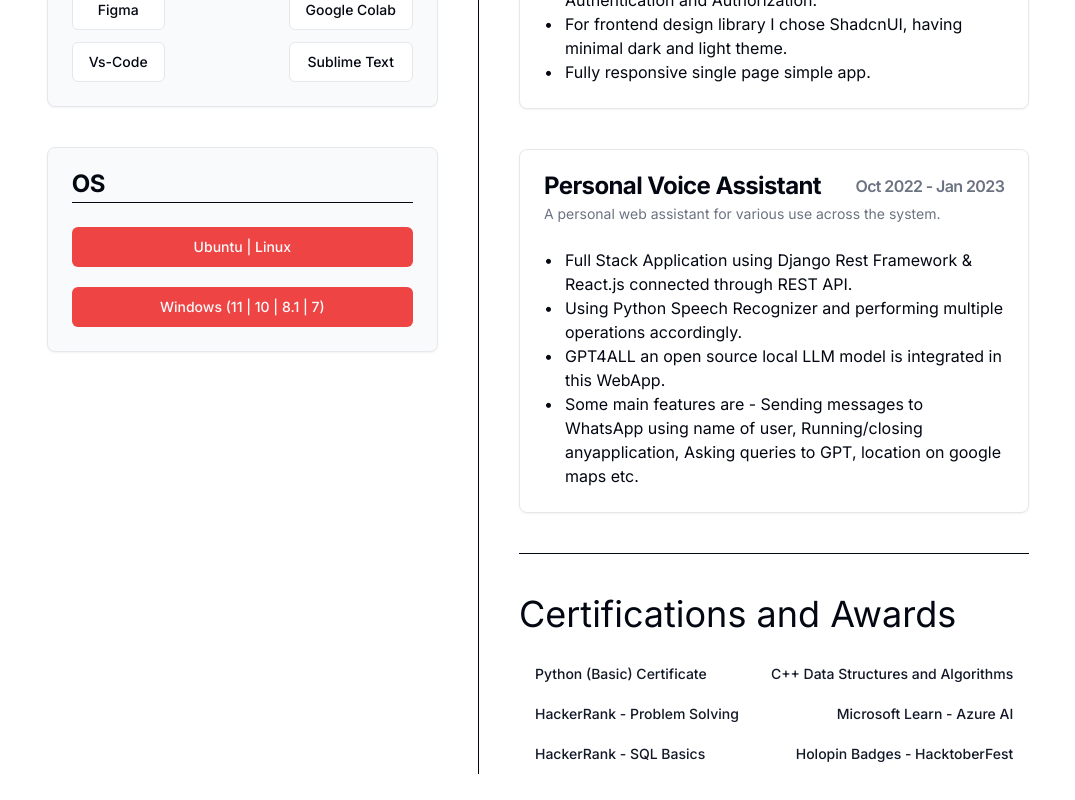
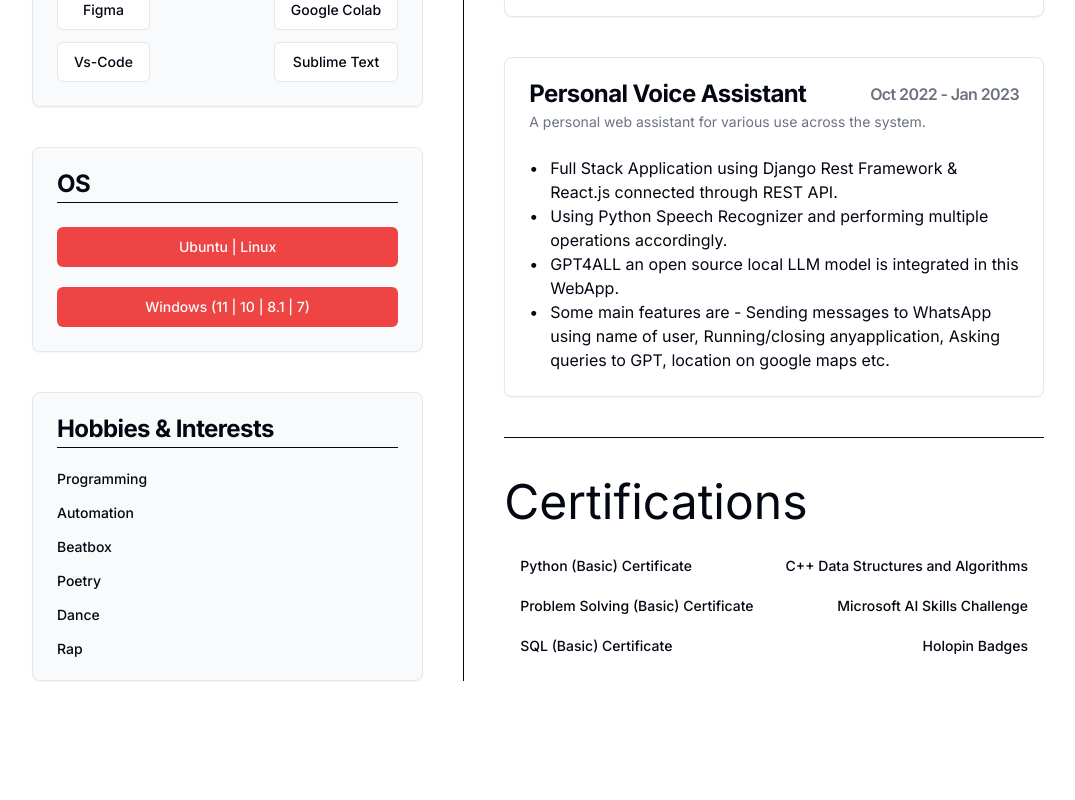
Before and after one commit to akadeepesh/OnlineResume, a Next.js app: page / in a window 1280 px wide. Shown: the part 1797-2597 px from the top of the page, without its empty margins (102-1177 px from the left). After the commit the page ends 2558 px from the top, so only its background shows below. Built offline with nearby package versions, Linux system fonts and the light colour scheme.

Commit message:
Certifications and  hobbies section added. Resume Completed

```diff
--- a/package.json
+++ b/package.json
@@ -13,6 +13,7 @@
     "@radix-ui/react-dropdown-menu": "^2.0.6",
     "@radix-ui/react-hover-card": "^1.0.7",
     "@radix-ui/react-icons": "^1.3.0",
+    "@radix-ui/react-label": "^2.0.2",
     "@radix-ui/react-separator": "^1.0.3",
     "@radix-ui/react-slot": "^1.0.2",
     "class-variance-authority": "^0.7.0",
--- a/src/app/page.tsx
+++ b/src/app/page.tsx
@@ -18,6 +18,7 @@ import {
   HoverCardContent,
   HoverCardTrigger,
 } from "@/components/ui/hover-card";
+import { Label } from "@/components/ui/label";
 
 const Github: React.FC<{ className: string }> = ({ className }) => {
   return (
@@ -747,6 +748,26 @@ const DeCoder: React.FC = () => {
             </CardContent>
           </Card>
         </div>
+        <div className="Hobbies">
+          <Card className="bg-primary-foreground">
+            <CardHeader>
+              <CardTitle className="font-bold">Hobbies & Interests</CardTitle>
+              <CardDescription>
+                <Separator className="bg-foreground" />
+              </CardDescription>
+            </CardHeader>
+            <CardContent>
+              <div className="flex flex-col gap-5">
+                <Label className="cursor-default">Programming</Label>
+                <Label className="cursor-default">Automation</Label>
+                <Label className="cursor-default">Beatbox</Label>
+                <Label className="cursor-default">Poetry</Label>
+                <Label className="cursor-default">Dance</Label>
+                <Label className="cursor-default">Rap</Label>
+              </div>
+            </CardContent>
+          </Card>
+        </div>
       </div>
       <div className="font-bold">
         <Separator orientation="vertical" className="bg-foreground" />
@@ -969,46 +990,203 @@ const DeCoder: React.FC = () => {
         </div>
         <Separator orientation="horizontal" className="bg-foreground" />
         <div className="flex flex-col gap-5">
-          <div className="text-4xl">Certifications and Awards</div>
+          <div className="text-5xl">Certifications</div>
           <div className="flex flex-row justify-between">
             <div className="flex flex-col">
+              <div className="">
+                <Button variant={"ghost"}>
+                  <HoverCard>
+                    <HoverCardTrigger className="w-fit">
+                      Python (Basic) Certificate
+                    </HoverCardTrigger>
+                    <HoverCardContent className="flex flex-row">
                       <a
                         href="https://hackerrank.com/certificates/a63c9ae3221c?utm_medium=email&utm_source=mail_template_1393&utm_campaign=hrc_skills_certificate"
                         target="__blank"
                       >
-                <Button variant={"link"}>Python (Basic) Certificate</Button>
+                        <Card>
+                          <CardHeader>
+                            <CardTitle>
+                              <Button variant={"link"}>
+                                Python (Basic) Certificate
+                              </Button>
+                            </CardTitle>
+                            <CardDescription>Issued Feb 2022</CardDescription>
+                          </CardHeader>
+                          <CardContent>
+                            <p>HackerRank</p>
+                          </CardContent>
+                          <CardFooter>
+                            <p>Skills : Python (Programming Language)</p>
+                          </CardFooter>
+                        </Card>
                       </a>
+                    </HoverCardContent>
+                  </HoverCard>
+                </Button>
+              </div>
+              <div className="">
+                <Button variant={"ghost"}>
+                  <HoverCard>
+                    <HoverCardTrigger className="w-fit">
+                      Problem Solving (Basic) Certificate
+                    </HoverCardTrigger>
+                    <HoverCardContent className="flex flex-row">
                       <a
                         href="https://www.hackerrank.com/certificates/771a2eef8697"
                         target="__blank"
                       >
-                <Button variant={"link"}>HackerRank - Problem Solving</Button>
+                        <Card>
+                          <CardHeader>
+                            <CardTitle>
+                              <Button variant={"link"}>
+                                Problem Solving (Basic) Certificate
+                              </Button>
+                            </CardTitle>
+                            <CardDescription>Issued Sep 2022</CardDescription>
+                          </CardHeader>
+                          <CardContent>
+                            <p>HackerRank</p>
+                          </CardContent>
+                          <CardFooter>
+                            <p>Skills : Logical Problem Solving</p>
+                          </CardFooter>
+                        </Card>
                       </a>
+                    </HoverCardContent>
+                  </HoverCard>
+                </Button>
+              </div>
+              <div className="">
+                <Button variant={"ghost"}>
+                  <HoverCard>
+                    <HoverCardTrigger className="w-fit">
+                      SQL (Basic) Certificate
+                    </HoverCardTrigger>
+                    <HoverCardContent className="flex flex-row">
                       <a
                         href="https://www.hackerrank.com/certificates/8e579853d4fc"
                         target="__blank"
                       >
-                <Button variant={"link"}>HackerRank - SQL Basics</Button>
+                        <Card>
+                          <CardHeader>
+                            <CardTitle>
+                              <Button variant={"link"}>
+                                SQL (Basic) Certificate
+                              </Button>
+                            </CardTitle>
+                            <CardDescription>Issued Sep 2022</CardDescription>
+                          </CardHeader>
+                          <CardContent>
+                            <p>HackerRank</p>
+                          </CardContent>
+                          <CardFooter>
+                            <p>Skills : SQL</p>
+                          </CardFooter>
+                        </Card>
                       </a>
+                    </HoverCardContent>
+                  </HoverCard>
+                </Button>
+              </div>
             </div>
             <div className="flex flex-col items-end">
-              <a href="https://cert.devtown.in/verify/Z2tARCS" target="__blank">
+              <div className="">
+                <Button variant={"ghost"}>
+                  <HoverCard>
+                    <HoverCardTrigger className="w-fit">
+                      C++ Data Structures and Algorithms
+                    </HoverCardTrigger>
+                    <HoverCardContent className="flex flex-row">
+                      <a
+                        href="https://cert.devtown.in/verify/Z2tARCS"
+                        target="__blank"
+                      >
+                        <Card>
+                          <CardHeader>
+                            <CardTitle>
                               <Button variant={"link"}>
                                 C++ Data Structures and Algorithms
                               </Button>
+                            </CardTitle>
+                            <CardDescription>Issued Oct 2022</CardDescription>
+                          </CardHeader>
+                          <CardContent>
+                            <p>DevTown</p>
+                          </CardContent>
+                          <CardFooter>
+                            <p>Skills : DSA in C++</p>
+                          </CardFooter>
+                        </Card>
                       </a>
+                    </HoverCardContent>
+                  </HoverCard>
+                </Button>
+              </div>
+              <div className="">
+                <Button variant={"ghost"}>
+                  <HoverCard>
+                    <HoverCardTrigger className="w-fit">
+                      Microsoft AI Skills Challenge
+                    </HoverCardTrigger>
+                    <HoverCardContent className="flex flex-row">
                       <a
-                href="https://learn.microsoft.com/en-us/users/deepeshkumar-5270/"
+                        href="https://drive.google.com/file/d/1oUvEqEbVNdgr-oCm4iSio79ia3QwLNwE/view"
                         target="__blank"
                       >
-                <Button variant={"link"}>Microsoft Learn - Azure AI</Button>
+                        <Card>
+                          <CardHeader>
+                            <CardTitle>
+                              <Button variant={"link"}>
+                                Azure AI Skills Challenge
+                              </Button>
+                            </CardTitle>
+                            <CardDescription>Issued Jan 2024</CardDescription>
+                          </CardHeader>
+                          <CardContent>
+                            <p>Microsoft</p>
+                          </CardContent>
+                          <CardFooter>
+                            <p>Skills : Microsoft Azure Machine Learning</p>
+                          </CardFooter>
+                        </Card>
                       </a>
+                    </HoverCardContent>
+                  </HoverCard>
+                </Button>
+              </div>
+              <div className="">
+                <Button variant={"ghost"}>
+                  <HoverCard>
+                    <HoverCardTrigger className="w-fit">
+                      Holopin Badges
+                    </HoverCardTrigger>
+                    <HoverCardContent className="flex flex-row">
                       <a
                         href="https://www.holopin.io/@akadeepesh#badges"
                         target="__blank"
                       >
-                <Button variant={"link"}>Holopin Badges - HacktoberFest</Button>
+                        <Card>
+                          <CardHeader>
+                            <CardTitle>
+                              <Button variant={"link"}>
+                                Holopin Badges - HacktoberFest
+                              </Button>
+                            </CardTitle>
+                            <CardDescription>Issued Jan 2023</CardDescription>
+                          </CardHeader>
+                          <CardContent>
+                            <p>DevTown</p>
+                          </CardContent>
+                          <CardFooter>
+                            <p>Skills : Open Source Contributions</p>
+                          </CardFooter>
+                        </Card>
                       </a>
+                    </HoverCardContent>
+                  </HoverCard>
+                </Button>
+              </div>
             </div>
           </div>
         </div>
--- a/src/components/ui/card.tsx
+++ b/src/components/ui/card.tsx
@@ -70,7 +70,7 @@ const CardFooter = React.forwardRef<
 >(({ className, ...props }, ref) => (
   <div
     ref={ref}
-    className={cn("flex items-center p-6 pt-0", className)}
+    className={cn("flex justify-center items-center p-6 pt-0", className)}
     {...props}
   />
 ));
--- /dev/null
+++ b/src/components/ui/label.tsx
@@ -0,0 +1,26 @@
+"use client"
+
+import * as React from "react"
+import * as LabelPrimitive from "@radix-ui/react-label"
+import { cva, type VariantProps } from "class-variance-authority"
+
+import { cn } from "@/lib/utils"
+
+const labelVariants = cva(
+  "text-sm font-medium leading-none peer-disabled:cursor-not-allowed peer-disabled:opacity-70"
+)
+
+const Label = React.forwardRef<
+  React.ElementRef<typeof LabelPrimitive.Root>,
+  React.ComponentPropsWithoutRef<typeof LabelPrimitive.Root> &
+    VariantProps<typeof labelVariants>
+>(({ className, ...props }, ref) => (
+  <LabelPrimitive.Root
+    ref={ref}
+    className={cn(labelVariants(), className)}
+    {...props}
+  />
+))
+Label.displayName = LabelPrimitive.Root.displayName
+
+export { Label }
```
Also changed, not shown: 1 other file (tests, documents, lock files or other folders). Lines whose indentation alone changed are shown as unchanged.
